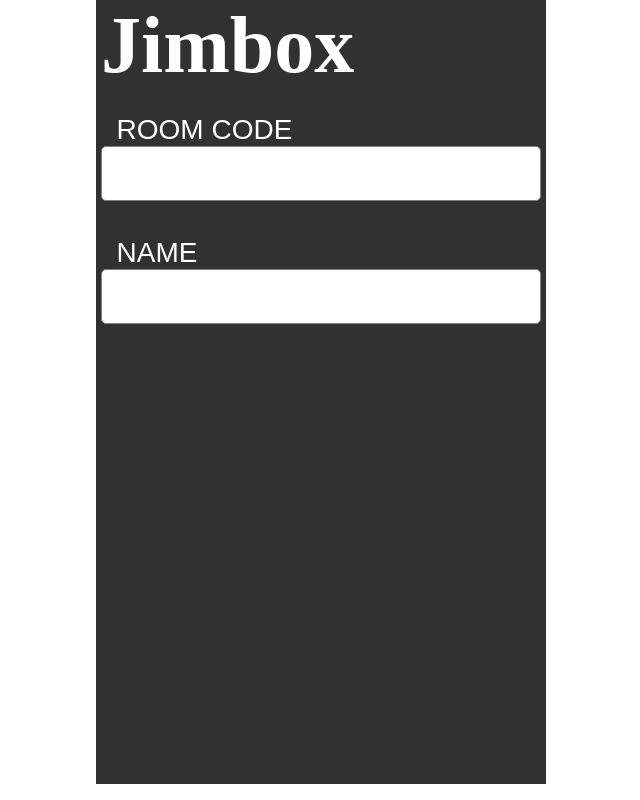
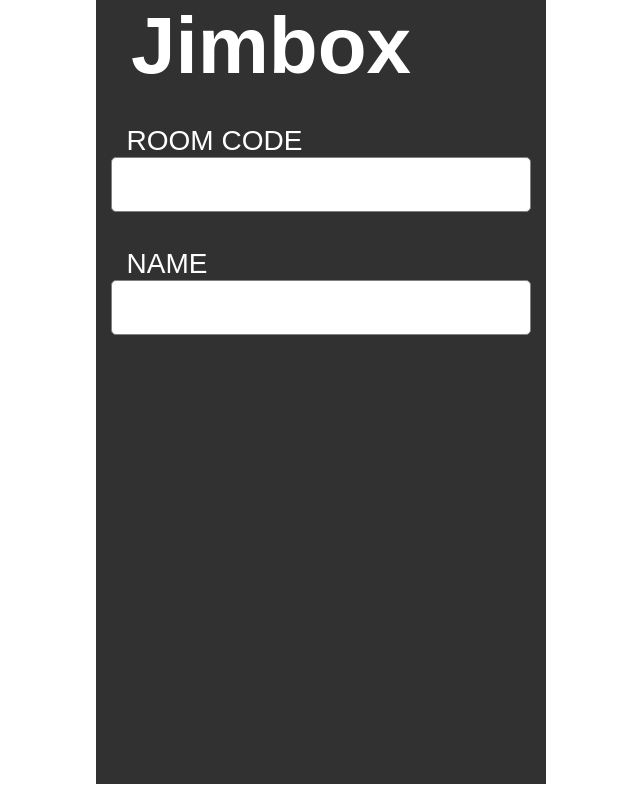
Before and after one commit to jurgensenluke/jurgensenluke, a plain HTML site: page index.html in a window 1280 px wide. Shown: the whole page, without its empty margins (319-959 px from the left). Drawn offline with Linux system fonts and the light colour scheme.

Commit message:
final test

```diff
--- a/index.html
+++ b/index.html
@@ -41,17 +41,21 @@
     }
 
     form{
-        padding: 5px;
+        padding: 15px;
     }
 
     .border{
         border: 1px solid grey;
         border-radius: 5px;
     }
+
+    h3{
+        font-family: Arial, Helvetica, sans-serif;
+    }
 </style>
 <body>
     <div class="form-controller">
-        <h3 style="color: white; font-size: 80px; margin: 0; padding-left: 5px;">Jimbox</h3>
+        <h3 style="color: white; font-size: 80px; margin: 0; padding-left: 35px;">Jimbox</h3>
         <form>
             <br>
             <label>&nbsp; ROOM CODE</label>
```
